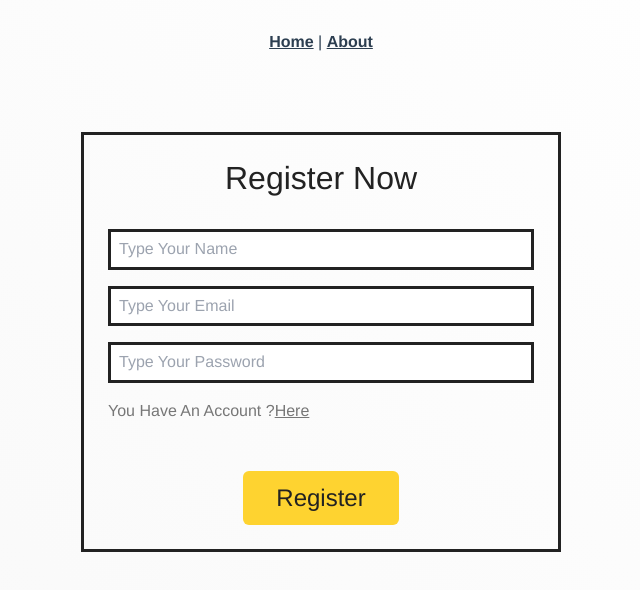
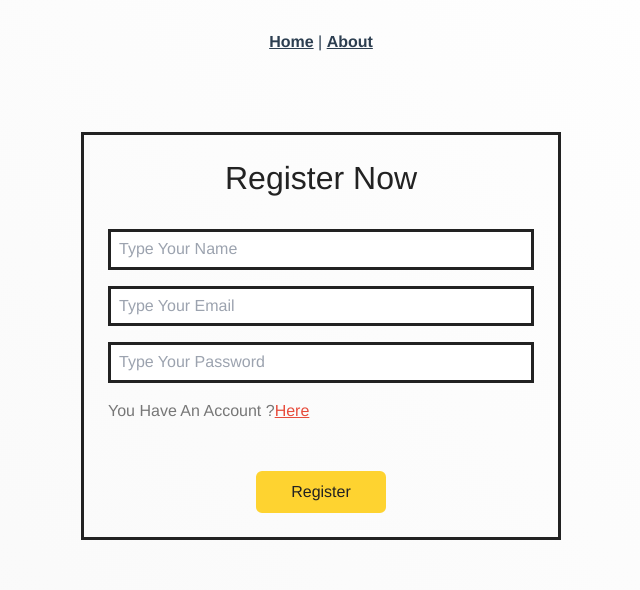
Before and after one commit to Anwar-Barakat/Vue-AN-Resturant, a Vue app: page /register in a window 1280 px wide. Shown: the top 590 px of the page, without its empty margins (319-959 px from the left). Built offline with nearby package versions, Linux system fonts and the light colour scheme.

Commit message:
add register, login validation using compostion api

```diff
--- a/src/components/Login/LoginForm.vue
+++ b/src/components/Login/LoginForm.vue
@@ -5,22 +5,29 @@
             <div class="box">
                 <input
                     type="email"
-                    name="email"
                     placeholder="type your email"
                     maxlength="50"
-                    oninput="this.value = this.value.replace(/\s/g, '')"
-                    required
+                    v-model="state.email"
                 />
+                <span
+                    class="block mt-1 text-red-600 font-semibold text-sm"
+                    v-if="v$.email.$error"
+                    >{{ v$.email.$errors[0].$message }}</span
+                >
             </div>
             <div class="box">
                 <input
                     type="password"
-                    name="password"
                     placeholder="type your password"
                     maxlength="50"
-                    oninput="this.value = this.value.replace(/\s/g, '')"
-                    required
+                    v-model="state.password"
                 />
+                <span
+                    class="block mt-1 text-red-600 font-semibold text-sm"
+                    v-if="v$.password.$error"
+                >
+                    {{ v$.password.$errors[0].$message }}
+                </span>
             </div>
             <div class="row">
                 <p>
@@ -28,6 +35,7 @@
                     <a
                         href=""
                         @click.prevent="redirectTo({ link: 'register' })"
+                        class="link"
                     >
                         here
                     </a>
@@ -35,7 +43,9 @@
             </div>
             <div class="row">
                 <div class="form-group">
-                    <button type="submit" class="btn">sign in</button>
+                    <button type="submit" class="btn" @click.prevent="login()">
+                        sign in
+                    </button>
                 </div>
             </div>
         </form>
@@ -44,16 +54,35 @@
 
 <script>
 import { mapActions } from "vuex";
+import useValidate from "@vuelidate/core";
+import { required, email, minLength } from "@vuelidate/validators";
+import { reactive, computed } from "vue";
 export default {
     name: "LoginForm",
-    data() {
-        return {
-            name: "",
+    setup() {
+        const state = reactive({
             password: "",
             email: "",
+        });
+        const rules = computed(() => {
+            return {
+                email: { required, email },
+                password: { required, minLength: minLength(8) },
+            };
+        });
+        const v$ = useValidate(rules, state);
+        return {
+            state,
+            v$,
         };
     },
+    data() {
+        return {};
+    },
     methods: {
+        login() {
+            this.v$.$validate();
+        },
         ...mapActions(["redirectTo"]),
     },
 };
--- a/src/components/Register/RegisterForm.vue
+++ b/src/components/Register/RegisterForm.vue
@@ -5,39 +5,51 @@
             <div class="box">
                 <input
                     type="text"
-                    name="name"
                     placeholder="type your name"
                     maxlength="20"
-                    required
                     v-model="name"
                 />
+                <span
+                    class="block mt-1 text-red-600 font-semibold text-sm"
+                    v-if="v$.name.$error"
+                    >{{ v$.name.$errors[0].$message }}</span
+                >
             </div>
             <div class="box">
                 <input
                     type="email"
-                    name="email"
                     placeholder="type your email"
                     maxlength="50"
-                    oninput="this.value = this.value.replace(/\s/g, '')"
-                    required
                     v-model="email"
                 />
+                <span
+                    class="block mt-1 text-red-600 font-semibold text-sm"
+                    v-if="v$.email.$error"
+                    >{{ v$.email.$errors[0].$message }}</span
+                >
             </div>
             <div class="box">
                 <input
                     type="password"
-                    name="password"
                     placeholder="type your password"
                     maxlength="20"
-                    oninput="this.value = this.value.replace(/\s/g, '')"
-                    required
                     v-model="password"
                 />
+                <span
+                    class="block mt-1 text-red-600 font-semibold text-sm"
+                    v-if="v$.password.$error"
+                >
+                    {{ v$.password.$errors[0].$message }}
+                </span>
             </div>
             <div class="row">
                 <p>
                     You have an account ?
-                    <a href="" @click.prevent="redirectTo({ link: 'login' })">
+                    <a
+                        href=""
+                        class="link"
+                        @click.prevent="redirectTo({ link: 'login' })"
+                    >
                         here
                     </a>
                 </p>
@@ -57,17 +69,30 @@
 
 <script>
 import { mapActions } from "vuex";
+import useValidate from "@vuelidate/core";
+import { required, email, minLength } from "@vuelidate/validators";
 export default {
     name: "RegisterForm",
     data() {
         return {
+            v$: useValidate(),
             name: "",
             password: "",
             email: "",
         };
     },
     methods: {
+        register() {
+            this.v$.$validate();
+        },
         ...mapActions(["redirectTo"]),
+    },
+    validations() {
+        return {
+            name: { required, minLength: minLength(3) },
+            email: { required, email },
+            password: { required, minLength: minLength(8) },
+        };
     },
 };
 </script>
--- a/src/scss/custom.css
+++ b/src/scss/custom.css
@@ -156,31 +156,40 @@ section {
   margin-bottom: 3rem;
 }
 
+.btn {
+  -webkit-transition: all 0.5s;
+  transition: all 0.5s;
+  background-color: var(--main-color);
+  color: var(--black-color);
+}
+
 .btn,
 .delete-btn {
   margin-top: 1rem;
   display: inline-block;
-  font-size: 1.5rem;
-  padding: 0.5rem 2rem;
+  padding: 0.4rem 2rem;
+  font-weight: 500;
   cursor: pointer;
   -webkit-transition: 0.5s !important;
   transition: 0.5s !important;
+  border: 3px solid var(--main-color);
 }
 
 .btn:hover,
 .delete-btn:hover {
   letter-spacing: 2px;
-}
-
-.btn {
-  -webkit-transition: all 0.5s;
-  transition: all 0.5s;
-  background-color: var(--main-color) !important;
-  color: var(--black-color);
+  background-color: var(--white-color);
+  color: var(--main-color);
+  border: 3px solid var(--main-color);
+  font-weight: bold;
 }
 
 .delete-btn {
   background-color: var(--second-color);
   color: var(--white-color);
 }
+
+.link {
+  color: var(--second-color) !important;
+}
 /*# sourceMappingURL=custom.css.map */
--- a/src/scss/custom.scss
+++ b/src/scss/custom.scss
@@ -131,27 +131,35 @@ section {
     margin-bottom: 3rem;
 }
 
+.btn {
+    transition: all 0.5s;
+    background-color: var(--main-color);
+    color: var(--black-color);
+}
+
 .btn,
 .delete-btn {
     margin-top: 1rem;
     display: inline-block;
-    font-size: 1.5rem;
-    padding: 0.5rem 2rem;
+    padding: 0.4rem 2rem;
+    font-weight: 500;
     cursor: pointer;
     transition: 0.5s !important;
-
+    border: 3px solid var(--main-color);
     &:hover {
         letter-spacing: 2px;
+        background-color: var(--white-color);
+        color: var(--main-color);
+        border: 3px solid var(--main-color);
+        font-weight: bold;
     }
-}
-
-.btn {
-    transition: all 0.5s;
-    background-color: var(--main-color) !important;
-    color: var(--black-color);
 }
 
 .delete-btn {
     background-color: var(--second-color);
     color: var(--white-color);
 }
+
+.link {
+    color: var(--second-color) !important;
+}
```
Also changed, not shown: 1 other file (tests, documents, lock files or other folders).
